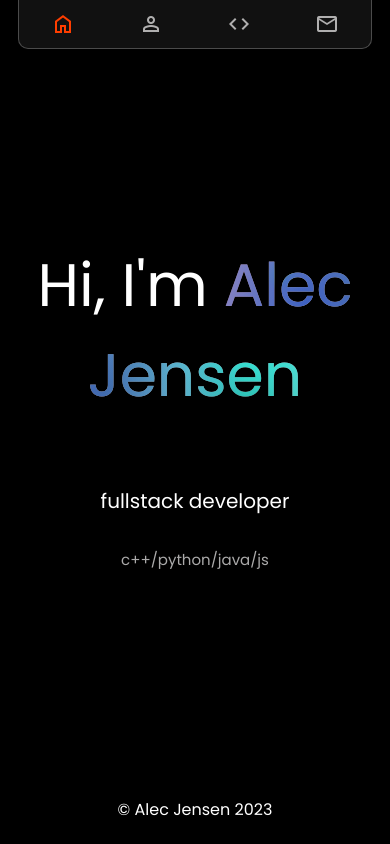
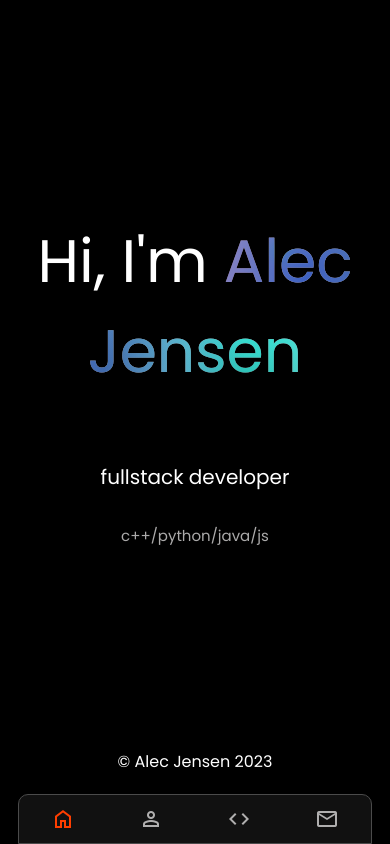
Before and after one commit to alec-jensen/portfolio, a SvelteKit app: page / in a window 390 px wide. Built offline with nearby package versions, Linux system fonts and the light colour scheme.

Commit message:
move nav bar to bottom on phones

```diff
--- a/src/routes/+layout.svelte
+++ b/src/routes/+layout.svelte
@@ -48,4 +48,10 @@
 			padding: 6px 0;
 		}
 	}
+
+	@media (max-width: 720px) {
+		footer {
+			margin-bottom: 3em;
+		}
+	}
 </style>
--- a/src/routes/Header.svelte
+++ b/src/routes/Header.svelte
@@ -36,7 +36,6 @@
 		</a>
 	</div> -->
 	</nav>
-	<div class="indicator"><span class="material-symbols-outlined"> expand_more </span></div>
 </header>
 
 <style>
@@ -81,18 +80,6 @@
 		border-bottom-right-radius: 10px;
 	}
 
-	@media (min-width: 720px) {
-		nav {
-			transition: top 400ms cubic-bezier(0.47, 1.64, 0.41, 0.8);
-			/*top: -40px;*/
-		}
-
-		nav:hover {
-			transition: top 400ms cubic-bezier(0.47, 1.64, 0.41, 0.8);
-			/*top: 0px;*/
-		}
-	}
-
 	ul {
 		position: relative;
 		padding: 0;
@@ -109,19 +96,12 @@
 		position: relative;
 		height: 100%;
 		padding: 0 2rem;
+		border-radius: 10px;
 	}
 
-	/* li[aria-current='page']::before {
-		--size: 6px;
-		content: '';
-		width: 0;
-		height: 0;
-		position: absolute;
-		top: 0;
-		left: calc(50% - var(--size));
-		border: var(--size) solid transparent;
-		border-top: var(--size) solid var(--color-theme-1);
-	} */
+	li:hover {
+		background: var(--color-bg-2);
+	}
 
 	li[aria-current='page'] a {
 		color: var(--color-theme-1);
@@ -145,19 +125,23 @@
 		color: var(--color-theme-1);
 	}
 
-	.indicator {
-		margin-top: 10px;
-		user-select: none;
-	}
+	@media (max-width: 720px) {
+		nav {
+			border-bottom-left-radius: 0;
+			border-bottom-right-radius: 0;
+			border-top-right-radius: 10px;
+			border-top-left-radius: 10px;
 
-	nav:hover + .indicator {
-		opacity: 0;
-		transition: opacity 400ms linear;
-	}
+			top: unset;
+			bottom: 0;
 
-	@media (max-width: 720px) {
-		.indicator {
-			display: none;
+			border-top: 0.5px solid rgb(75, 75, 75);
+			border-left: 0.5px solid rgb(75, 75, 75);
+			border-right: 0.5px solid rgb(75, 75, 75);
+		}
+
+		li:hover {
+			background: unset;
 		}
 	}
 </style>
```
